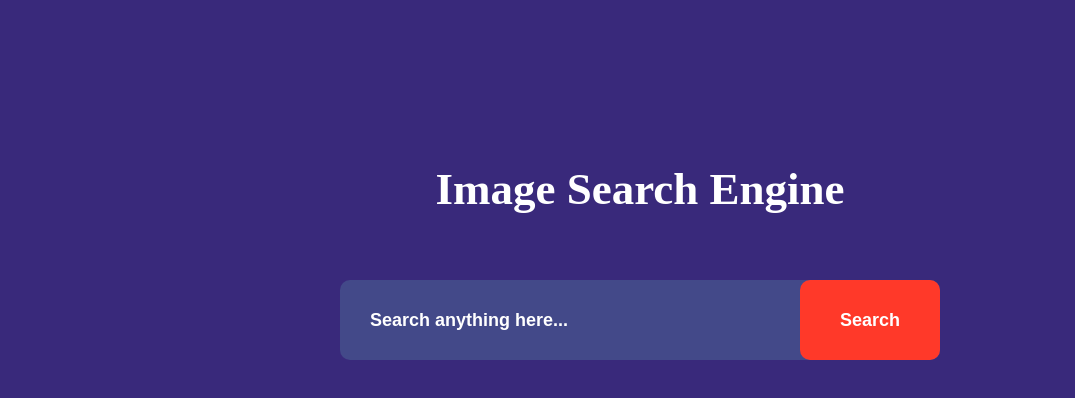
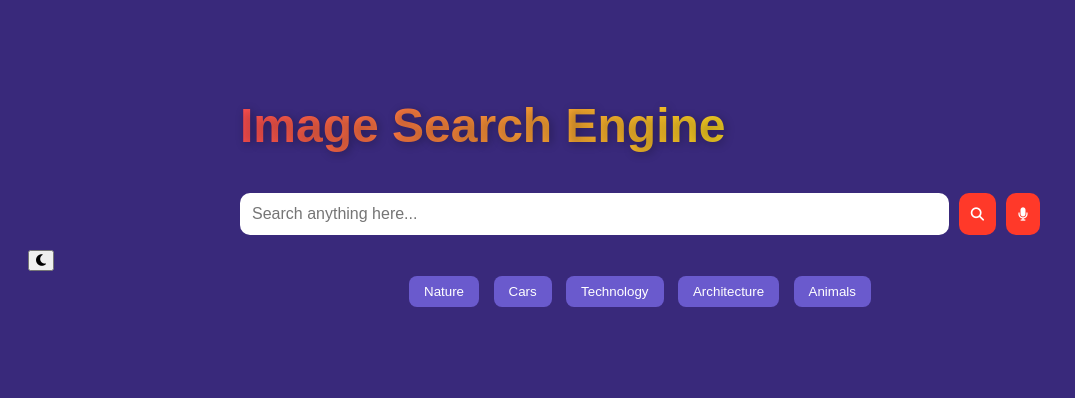
Before and after one commit to Manikanta11-mad/ImageSearch, a plain HTML site: page index.html in a window 1280 px wide. Shown: the whole page, without its empty margins (0-1075 px from the left). Drawn offline with Linux system fonts and the light colour scheme.

Commit message:
image search

```diff
--- a/index.html
+++ b/index.html
@@ -1,19 +1,38 @@
 <!DOCTYPE html>
 <html lang="en">
 <head>
-    <meta charset="UTF-8">
-    <meta name="viewport" content="width=device-width, initial-scale=1.0">
-    <title>Document</title>
-    <link rel="stylesheet" href="style.css">
+  <meta charset="UTF-8" />
+  <meta name="viewport" content="width=device-width, initial-scale=1.0" />
+  <title>Advanced Image Search</title>
+  <link rel="stylesheet" href="style.css" />
+  <link rel="stylesheet" href="https://cdnjs.cloudflare.com/ajax/libs/font-awesome/6.4.0/css/all.min.css" />
 </head>
 <body>
-    <h1>Image Search Engine</h1>
-    <form>
-        <input type="text" id="search-box" placeholder="Search anything here...">
-        <button type="button" onclick="page=1; searchImages()">Search</button>
-    </form>
-    <div id="search-result"></div>
-    <button id="show-more-btn" onclick="page++; searchImages()" style="display: none;">Show more</button>
-    <script src="script.js"></script>
+  <div class="header">
+    <h1 class="animated-heading">Image Search Engine</h1>
+  </div>
+
+  <form>
+    <input type="text" id="search-box" placeholder="Search anything here..." />
+    <button id="search-btn" type="button"><i class="fas fa-search"></i></button>
+    <button id="voice-btn" type="button"><i class="fas fa-microphone"></i></button>
+  </form>
+
+  <div class="theme-toggle-wrap">
+    <button id="theme-toggle"><i class="fas fa-moon"></i></button>
+  </div>
+
+  <div class="categories">
+    <button class="category">Nature</button>
+    <button class="category">Cars</button>
+    <button class="category">Technology</button>
+    <button class="category">Architecture</button>
+    <button class="category">Animals</button>
+  </div>
+
+  <div id="search-result"></div>
+  <button id="scroll-to-top" style="display: none;"><i class="fas fa-arrow-up"></i></button>
+
+  <script src="script.js"></script>
 </body>
 </html>
--- a/script.js
+++ b/script.js
@@ -1,42 +1,97 @@
-var accessKey = "kKzaDsAzOd4YbW3O17UHiFVEEtRfpBC9iinPhkv9hgY";
-var searchbox = document.getElementById("search-box");
-var searchresult = document.getElementById("search-result");
-var showmorebtn = document.getElementById("show-more-btn");
-var keyword = "";
-var page = 1;
+const accessKey = "kKzaDsAzOd4YbW3O17UHiFVEEtRfpBC9iinPhkv9hgY";
 
-function searchImages() {
-    keyword = searchbox.value;
-    var url = "https://api.unsplash.com/search/photos?page=" + page +
-        "&query=" + keyword + "&client_id=" + accessKey + "&per_page=12";
+const searchBox = document.getElementById("search-box");
+const searchResult = document.getElementById("search-result");
+const searchBtn = document.getElementById("search-btn");
+const scrollTopBtn = document.getElementById("scroll-to-top");
+const themeToggle = document.getElementById("theme-toggle");
+const voiceBtn = document.getElementById("voice-btn");
+const categoryBtns = document.querySelectorAll(".category");
 
-    fetch(url)
-    .then(function(response) {
-        return response.json();
-    })
-    .then(function(x) {
-        if (page == 1) {
-            searchresult.innerHTML = "";
-        }
+let page = 1;
+let query = "";
 
-        var results = x.results;
-        for (var i = 0; i < results.length; i++) {
-            var result = results[i];
-            var image = document.createElement("img");
-            image.src = result.urls.small;
+async function searchImages(reset = false) {
+  if (reset) {
+    searchResult.innerHTML = "";
+    page = 1;
+  }
 
-            var imageLink = document.createElement("a");
-            imageLink.href = result.links.html;
-            imageLink.target = "_blank";
-            imageLink.rel = "noopener";
-            imageLink.appendChild(image);
+  query = searchBox.value.trim();
+  if (!query) return;
 
-            searchresult.appendChild(imageLink);
-        }
+  const url = `https://api.unsplash.com/search/photos?page=${page}&query=${query}&client_id=${accessKey}&per_page=12`;
 
-        showmorebtn.style.display = "block";
-        page++; // ← needed for pagination
-    });
+  const res = await fetch(url);
+  const data = await res.json();
+
+  data.results.forEach(result => {
+    const wrapper = document.createElement("div");
+
+    const image = document.createElement("img");
+    image.src = result.urls.small;
+    image.alt = result.alt_description;
+
+    const download = document.createElement("a");
+    download.href = result.links.download + "?force=true";
+    download.download = "download";
+    download.innerText = "Download";
+    download.className = "download-btn";
+
+    wrapper.appendChild(image);
+    wrapper.appendChild(download);
+    searchResult.appendChild(wrapper);
+  });
+
+  page++;
+  scrollTopBtn.style.display = "block";
 }
 
-showmorebtn.addEventListener("click", searchImages);
+// Event Listeners
+searchBtn.addEventListener("click", () => searchImages(true));
+
+searchBox.addEventListener("keydown", (e) => {
+  if (e.key === "Enter") {
+    e.preventDefault();
+    searchImages(true);
+  }
+});
+
+window.addEventListener("scroll", () => {
+  if (window.innerHeight + window.scrollY >= document.body.offsetHeight - 500) {
+    searchImages();
+  }
+
+  scrollTopBtn.style.display = window.scrollY > 300 ? "block" : "none";
+});
+
+scrollTopBtn.addEventListener("click", () => {
+  window.scrollTo({ top: 0, behavior: "smooth" });
+});
+
+// Theme toggle
+themeToggle.addEventListener("click", () => {
+  document.body.classList.toggle("light");
+  const icon = themeToggle.querySelector("i");
+  icon.classList.toggle("fa-sun");
+  icon.classList.toggle("fa-moon");
+});
+
+// Voice search
+voiceBtn.addEventListener("click", () => {
+  const recognition = new webkitSpeechRecognition() || new SpeechRecognition();
+  recognition.lang = "en-US";
+  recognition.start();
+  recognition.onresult = (e) => {
+    searchBox.value = e.results[0][0].transcript;
+    searchImages(true);
+  };
+});
+
+// Category filtering
+categoryBtns.forEach(btn => {
+  btn.addEventListener("click", () => {
+    searchBox.value = btn.innerText;
+    searchImages(true);
+  });
+});
--- a/style.css
+++ b/style.css
@@ -1,59 +1,141 @@
-body{
+body {
   background-color: #39297b;
   color: #fff;
-    min-height: 100vh;
+  font-family: sans-serif;
   padding: 20px;
+  transition: background-color 0.3s, color 0.3s;
 }
-h1{
+body.light {
+  background-color: #f4f4f4;
+  color: #000;
+}
+
+.header {
+  display: flex;
+  justify-content: space-between;
+  align-items: center;
+  max-width: 800px;
+  margin: 0 auto;
+}
+
+h1 {
+  font-size: 36px;
+  margin: 20px 0;
+}
+
+form {
+  display: flex;
+  gap: 10px;
+  max-width: 800px;
+  margin: 0 auto;
+  margin-bottom: 15px;
+}
+
+form input {
+  flex: 1;
+  padding: 12px;
+  border-radius: 10px;
+  border: none;
+  font-size: 16px;
+}
+
+form button {
+  padding: 12px;
+  border-radius: 10px;
+  border: none;
+  background: #ff3929;
+  color: white;
+  cursor: pointer;
+  transition: 0.3s ease;
+}
+form button:hover {
+  background: linear-gradient(45deg, #ff5733, #ff8c00);
+}
+#search-btn:active i {
+  animation: spin 0.6s linear;
+}
+
+@keyframes spin {
+  100% { transform: rotate(360deg); }
+}
+
+.categories {
   text-align: center;
-    margin: 120px auto 50px;
-    font-weight: 600;
-    padding: 15px;
-    font-size: 45px;
+  margin-bottom: 15px;
 }
-form{
-    width: 90%;
-    max-width: 600px;
-    margin: auto;
-    height: 80px;
-    background: #434989;
-    display: flex;
-    align-items: center;
+.categories .category {
+  margin: 5px;
+  padding: 8px 15px;
+  border-radius: 8px;
+  border: none;
+  cursor: pointer;
+  background-color: #6a5acd;
+  color: white;
+}
+body.light .categories .category {
+  background-color: #ddd;
+  color: #333;
+}
+
+#search-result {
+  display: grid;
+  grid-template-columns: repeat(auto-fill, minmax(220px, 1fr));
+  gap: 16px;
+  padding: 20px 0;
+}
+
+#search-result img {
+  width: 100%;
   border-radius: 10px;
+  transition: transform 0.3s;
+  cursor: pointer;
 }
-form input{
-    flex: 1;
-    height: 100px;
-    border: 0;
-    outline: 0;
-    background: transparent;
+#search-result img:hover {
+  transform: scale(1.05);
+}
+
+.download-btn {
+  display: block;
+  text-align: center;
+  margin-top: 5px;
+  padding: 5px;
+  background: #28a745;
   color: #fff;
-    font-size: 18px;
-    padding: 0 30px;
+  text-decoration: none;
+  border-radius: 5px;
+  font-size: 14px;
 }
-form button{
-    padding: 0 40px;
-    height: 100%;
-    font-size: 18px;
+
+#scroll-to-top {
+  position: fixed;
+  bottom: 40px;
+  right: 40px;
   background: #ff3929;
-    color: #fff;
-    border: 0;
-    outline: 0;
-    border-radius: 10px;
-    font-weight: bold;
+  color: white;
+  border: none;
+  padding: 10px;
+  border-radius: 50%;
+  font-size: 20px;
+  display: none;
+  cursor: pointer;
 }
-::placeholder{
-    color: #fff;
-    font-size: 18px;
-    font-weight: 600;
+
+.header {
+  text-align: center;
+  margin: 50px auto 20px;
 }
-#show-more-btn{
-    background-color: #ff3929;
-    color: #fff;
-    border: 0;
-    outline: 0;
-    padding: 10px 20px;
-    border-radius: 8px;
-    margin: 20px auto 100px;
-    display: none;
+
+.animated-heading {
+  font-size: 3rem;
+  font-weight: 800;
+  background: linear-gradient(90deg, #ff4e50, #f9d423);
+  -webkit-background-clip: text;
+  -webkit-text-fill-color: transparent;
+  text-shadow: 2px 2px 10px rgba(0, 0, 0, 0.3);
+  animation: fadeIn 1s ease-out;
 }
+
+@keyframes fadeIn {
+  from { opacity: 0; transform: translateY(-20px); }
+  to { opacity: 1; transform: translateY(0); }
+}
```
Lines whose indentation alone changed are shown as unchanged.
